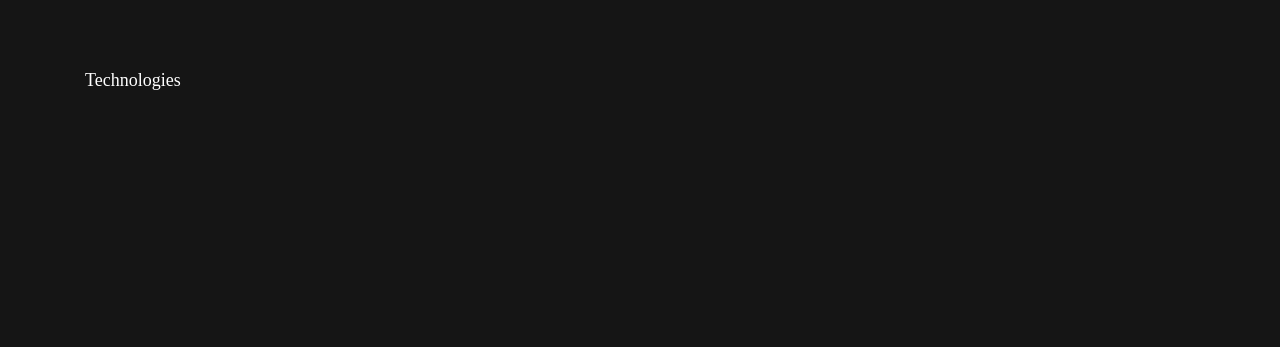
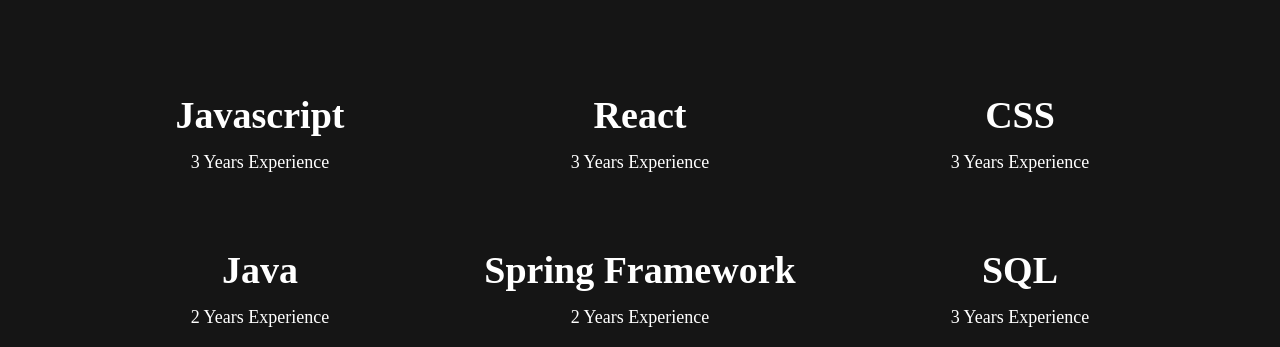
Before and after one commit to oniasfilho/portfolio, a React (Create React App) app: page / in a window 1280 px wide. Shown: the part 833-1180 px from the top of the page. Before the commit the page ends 924 px from the top, so only its background shows below. Built offline with nearby package versions, Linux system fonts and the light colour scheme.

Commit message:
finishes technologies section

```diff
--- a/src/App.scss
+++ b/src/App.scss
@@ -59,7 +59,6 @@ body {
 }
 
 .header-right-column {
-	// background: blueviolet;
 }
 
 .socials-header-wrapper {
@@ -143,6 +142,10 @@ body {
 	letter-spacing: 1.5px;
 }
 
+.contact-me-button:hover {
+	color: $green;
+}
+
 .section-divider {
 	margin-top: 104px;
 	margin-bottom: 80px;
@@ -150,3 +153,31 @@ body {
 	height: 1px;
 	background: $white;
 }
+
+.technologies-wrapper {
+	display: grid;
+	grid-template-columns: repeat(3, 1fr);
+  grid-template-rows: repeat(2, 1fr);
+  grid-gap: 30px;
+	height: 35vh;
+	// background: red;
+}
+
+.skill-wrapper {
+	display: flex;
+	flex-direction: column;
+	justify-content: center;
+	align-items: center;
+	gap: 15px
+}
+
+// TODO: use this when project's filter is implemented
+.skill-wrapper:hover {
+	// color: $green;
+}
+
+.skill-name {
+	font-size: $mediumText;
+	font-weight: bold;
+	// cursor: pointer;
+}
--- a/src/components/Technologies.js
+++ b/src/components/Technologies.js
@@ -1,9 +1,35 @@
-import React from 'react'
+import React from 'react';
+
 
 const Technologies = () => {
 	return (
-		<div>Technologies</div>
-	)
+		<div className='technologies-wrapper'>
+			<div className='skill-wrapper'>
+				<p className='skill-name'>Javascript</p>
+				<p className='skill-exp'>3 Years Experience</p>
+			</div>
+			<div className='skill-wrapper'>
+				<p className='skill-name'>React</p>
+				<p className='skill-exp'>3 Years Experience</p>
+			</div>
+			<div className='skill-wrapper'>
+				<p className='skill-name'>CSS</p>
+				<p className='skill-exp'>3 Years Experience</p>
+			</div>
+			<div className='skill-wrapper'>
+				<p className='skill-name'>Java</p>
+				<p className='skill-exp'>2 Years Experience</p>
+			</div>
+			<div className='skill-wrapper'>
+				<p className='skill-name'>Spring Framework</p>
+				<p className='skill-exp'>2 Years Experience</p>
+			</div>
+			<div className='skill-wrapper'>
+				<p className='skill-name'>SQL</p>
+				<p className='skill-exp'>3 Years Experience</p>
+			</div>
+		</div>
+	);
 }
 
 export default Technologies
```
